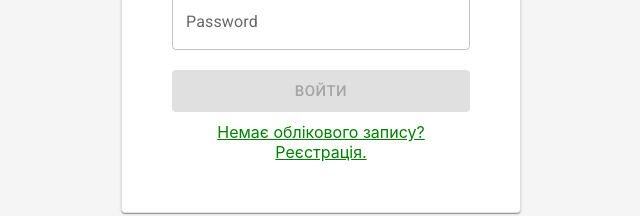
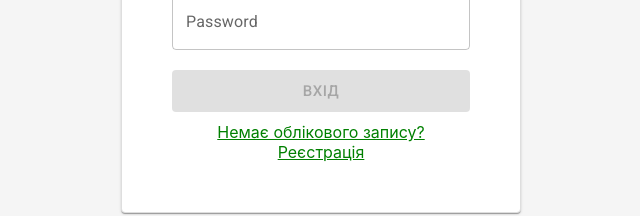
Before and after one commit to SerjKir/my-wallet, a React (Create React App) app in the folder frontend/: page /auth in a window 1280 px wide. Shown: the part 245-461 px from the top of the page, without its empty margins (319-959 px from the left). Built offline with nearby package versions, Linux system fonts and the light colour scheme; no server answers.

Commit message:
lang fix

```diff
--- a/frontend/src/components/MainInfo/index.js
+++ b/frontend/src/components/MainInfo/index.js
@@ -8,13 +8,12 @@ import {baseEnvUrl} from '../../consts';
 
 const Index = ({userData, getUserData, itemData}) => {
   const {isAuthenticated, logout} = useContext(AuthContext);
-  console.log(userData);
 
   return (
     <Paper className={styles.container}>
       <div className={styles.row}>
         <div className={styles.user}><Avatar alt={userData?.name} src={baseEnvUrl + userData?.avatarUrl} /><span className={styles.userName}>{userData?.name}</span></div>
-        {isAuthenticated && <Button onClick={logout} >Выйти</Button>}
+        {isAuthenticated && <Button onClick={logout} >Вийти</Button>}
       </div>
       <div className={styles.block}>
         <p>Баланс</p>
@@ -28,13 +27,12 @@ const Index = ({userData, getUserData, itemData}) => {
           {userData?.cash.map((elem, index) => <ListItem isCash={true} itemData={itemData} key={index} isButton={true} card={elem}/>)}
         </List>
       </div>
-      {userData?.cards?.length < 0 && <div className={styles.block}>
+      <div className={styles.block}>
         <p>Мої картки</p>
         <List>
           {userData?.cards?.map(elem => <ListItem itemData={itemData} key={elem._id} isButton={true} card={elem} />)}
         </List>
-      </div>}
-
+      </div>
     </Paper>
   );
 };
--- a/frontend/src/consts.js
+++ b/frontend/src/consts.js
@@ -1,3 +1,3 @@
-export const baseEnvUrl = process.env.REACT_APP_API_URL || "https://my-wallet-321.herokuapp.com";
+export const baseEnvUrl = "https://my-wallet-321.herokuapp.com";
 
 // export const baseEnvUrl = process.env.REACT_APP_API_URL || "http://localhost:5000";
--- a/frontend/src/pages/Auth/index.js
+++ b/frontend/src/pages/Auth/index.js
@@ -63,9 +63,9 @@ const Index = () => {
               color={'primary'}
               disabled={!isValid}
             >
-              Войти
+              Вхід
             </Button>
-            <span onClick={() => setIsLogin(false)}>Немає облікового запису? Реєстрація.</span>
+            <span onClick={() => setIsLogin(false)}>Немає облікового запису? Реєстрація</span>
           </div>
           :
           <div className={styles.buttons} >
@@ -78,7 +78,7 @@ const Index = () => {
             >
               Реєстрація
             </Button>
-            <span onClick={() => setIsLogin(true)}>Є обліковий запис? Вхід.</span>
+            <span onClick={() => setIsLogin(true)}>Є обліковий запис? Вхід</span>
           </div>
         }
       </form>
```
Also changed, not shown: 7 other files (tests, documents, lock files or other folders).
